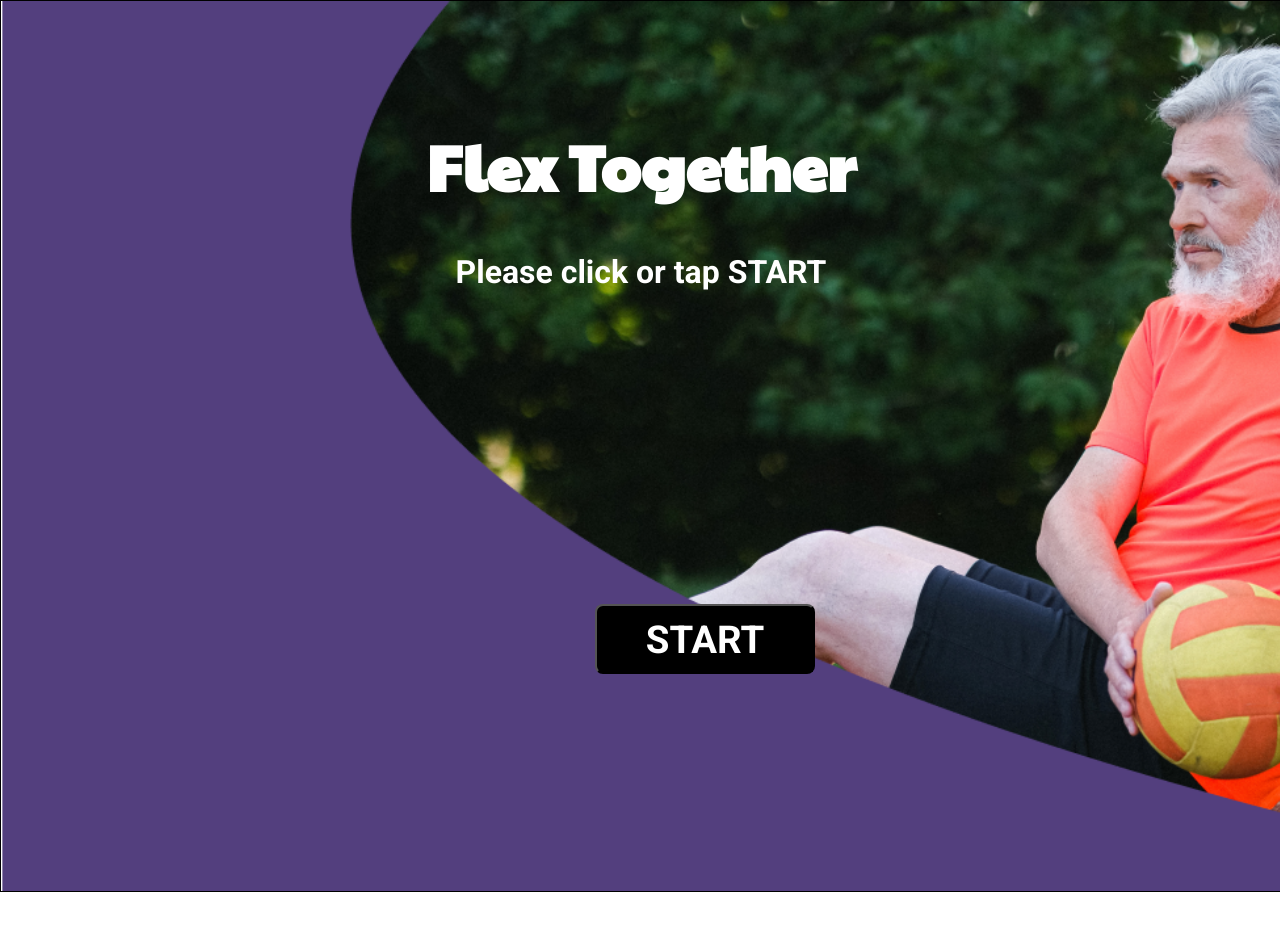
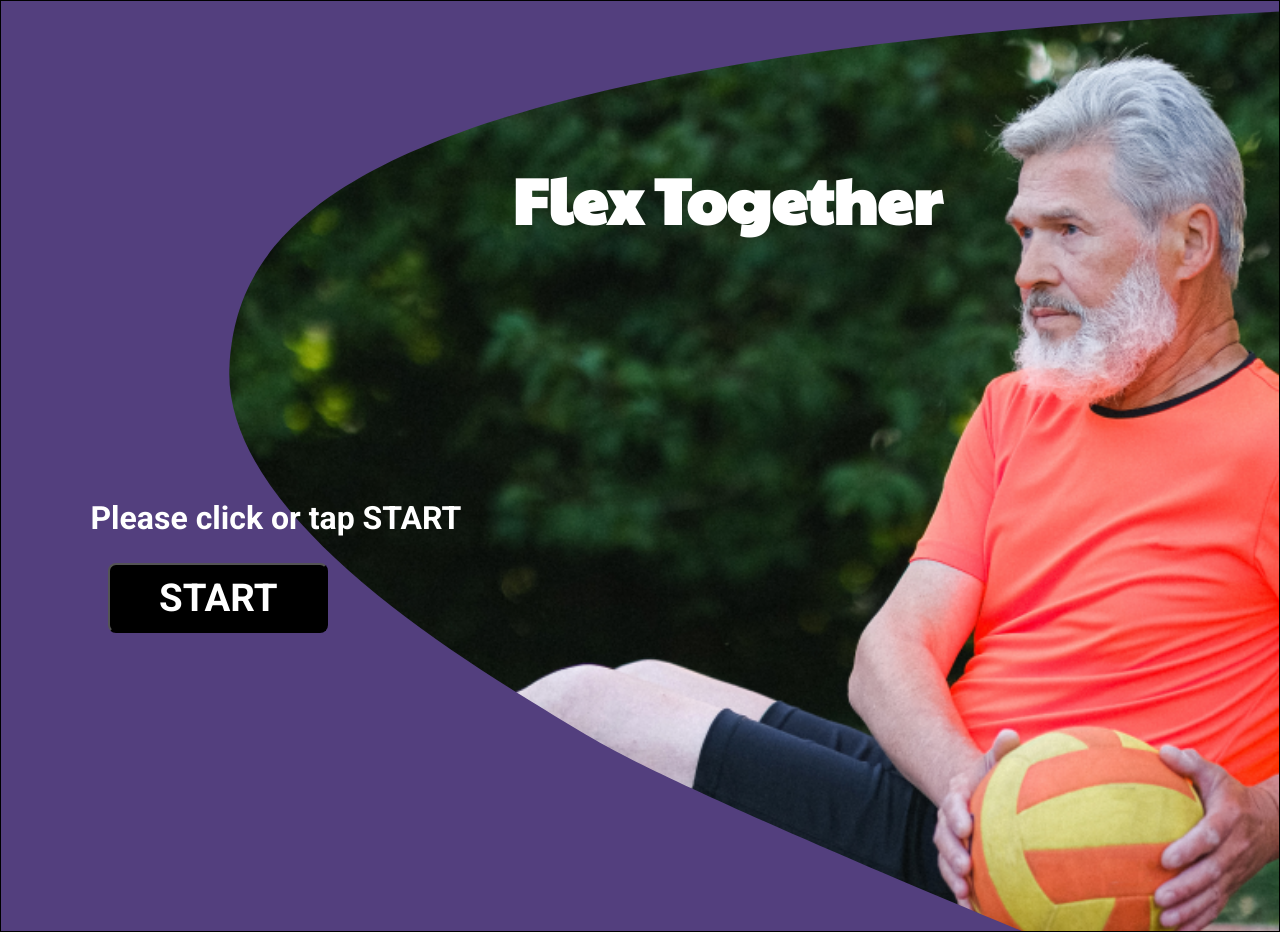
Before and after one commit to KimDuclos/flextogether, a React (Create React App) app: page / in a window 1280 px wide. Before the commit the page ends 892 px from the top, so only its background shows below. Built offline with nearby package versions, Linux system fonts and the light colour scheme.

Commit message:
svg start page did not push

```diff
--- a/src/start-page.jsx
+++ b/src/start-page.jsx
@@ -1,20 +1,11 @@
 import React from "react";
 import "./start-page.scss";
 import { Link } from "react-router-dom";
-import startBackgroundImage from "./assets/man-exercising-background.png";
 import ProgressButton from "./components/progress-button.jsx";
-
-const startBackgroundStyle = {
-  width: "100%",
-  height: "890px",
-  backgroundImage: `url(${startBackgroundImage})`,
-  backgroundSize: "cover",
-  margin: "0% 0 0 0",
-};
 
 const StartPage = () => {
   return (
-    <div className="start-page" style={startBackgroundStyle}>
+    <div className="start-page">
       <h1 className="start-page-title">Flex Together</h1>
       <p className="start-page-paragraph">Please click or tap START</p>
       <Link to="/welcome-page" style={{ textDecoration: "none" }}>
--- a/src/start-page.scss
+++ b/src/start-page.scss
@@ -1,27 +1,35 @@
 @import url("https://fonts.googleapis.com/css2?family=Paytone+One&display=swap");
-@import url('https://fonts.googleapis.com/css2?family=Roboto:wght@100&display=swap');
+@import url("https://fonts.googleapis.com/css2?family=Roboto:wght@100&display=swap");
 
 $size1000: "1000px";
 
 .start-page {
+  background-color: #533f7e;
+  background-repeat: no-repeat;
+  background-image: url("./assets/startPageBackground.svg");
+  background-size: 120% 120%;
+  background-position-x: 0%;
+  background-position-y: 0%;
+  height: 930px;
   border: 1px solid black;
   .start-page-title {
     color: white;
     font-size: 4em;
     font-family: "Paytone One", sans-serif;
-    padding: 6% 0 0 0;
+    text-align: left;
+    width: 35%;
+    margin: 12% 0 0 40%;
   }
   .start-page-paragraph {
     color: white;
-    font-family: 'Roboto', sans-serif;
+    font-family: "Roboto", sans-serif;
     font-weight: bold;
     font-size: 2em;
+    text-align: left;
+    margin: 20% 0 0 7%;
   }
-  // .prog-button:active {
-  //   border: 4px solid green;
-  // }
   #start-progress-button {
-    margin: 22% 0 0 10%;
+    margin: 2% 66% 0 0;
     @media (max-width: $size1000) {
       margin: 32% auto 0 auto;
     }
--- a/src/tell-more.jsx
+++ b/src/tell-more.jsx
@@ -1,13 +1,46 @@
 import React from "react";
 import { useForm } from "react-hook-form";
-import ProgressButton from "./components/progress-button.jsx";
+import { useState, useEffect } from "react";
+import { Link } from "react-router-dom";
+// import ProgressButton from "./components/progress-button.jsx";
 import "./tell-more.scss";
 
-export default function TellMore() {
+const TellMore = () => {
+  const [values, setValues] = useState({
+    firstName: "",
+    lastName: "",
+    email: "",
+    phone: "",
+  });
+
   const { register, handleSubmit, errors } = useForm();
 
   const onSubmit = (data) => {
     console.log(data);
+  };
+
+  const [disabled, setDisabled] = useState(true); // set submit to initially disabled
+
+  // set disabled submit if form not valid
+  useEffect(() => {
+    console.log(values);
+    if (
+      values.firstName !== "" &&
+      values.lastName !== "" &&
+      values.email !== "" &&
+      values.phone !== ""
+    ) {
+      setDisabled(false);
+      console.log("button is disabled");
+    } else {
+      setDisabled(true);
+    }
+  }, [values]);
+
+  const set = (userInput) => {
+    return ({ target: { value } }) => {
+      setValues((oldValues) => ({ ...oldValues, [userInput]: value }));
+    };
   };
 
   return (
@@ -19,6 +52,7 @@ export default function TellMore() {
           <input
             type="text"
             name="firstName"
+            onChange={set("firstName")}
             ref={register({
               required: "First Name is required.",
               pattern: {
@@ -36,6 +70,7 @@ export default function TellMore() {
           <input
             type="text"
             name="lastName"
+            onChange={set("lastName")}
             ref={register({
               required: "Last Name is required.",
               pattern: {
@@ -49,10 +84,11 @@ export default function TellMore() {
           )}
         </div>
         <div className="contact-form">
-          <label>Last Name</label>
+          <label>Email</label>
           <input
             type="text"
             name="email"
+            onChange={set("email")}
             ref={register({
               required: "Email is required.",
               pattern: {
@@ -70,11 +106,27 @@ export default function TellMore() {
           <input type="radio" value="phone" name="notificationMethod" /> Phone
           <input type="radio" value="both" name="notificationMethod" /> Both
         </div>
-        <div className="tell-more-prog-buttons">
-          <ProgressButton type="submit" text="BACK" />
-          <ProgressButton type="submit" text="NEXT" />
+        <div>
+          <Link to="./who-are-you">
+            <button
+              type="submit"
+              disabled={disabled}
+              text="BACK"
+              className="tell-more-progress-button"
+            />
+          </Link>
+          <Link to="./level">
+            <button
+              type="submit"
+              disabled={disabled}
+              text="NEXT"
+              className="tell-more-progress-button"
+            />
+          </Link>
         </div>
       </form>
     </div>
   );
-}
+};
+
+export default TellMore;
```
Also changed, not shown: src/assets/startPageBackground.svg (added). Lines whose indentation alone changed are shown as unchanged.
